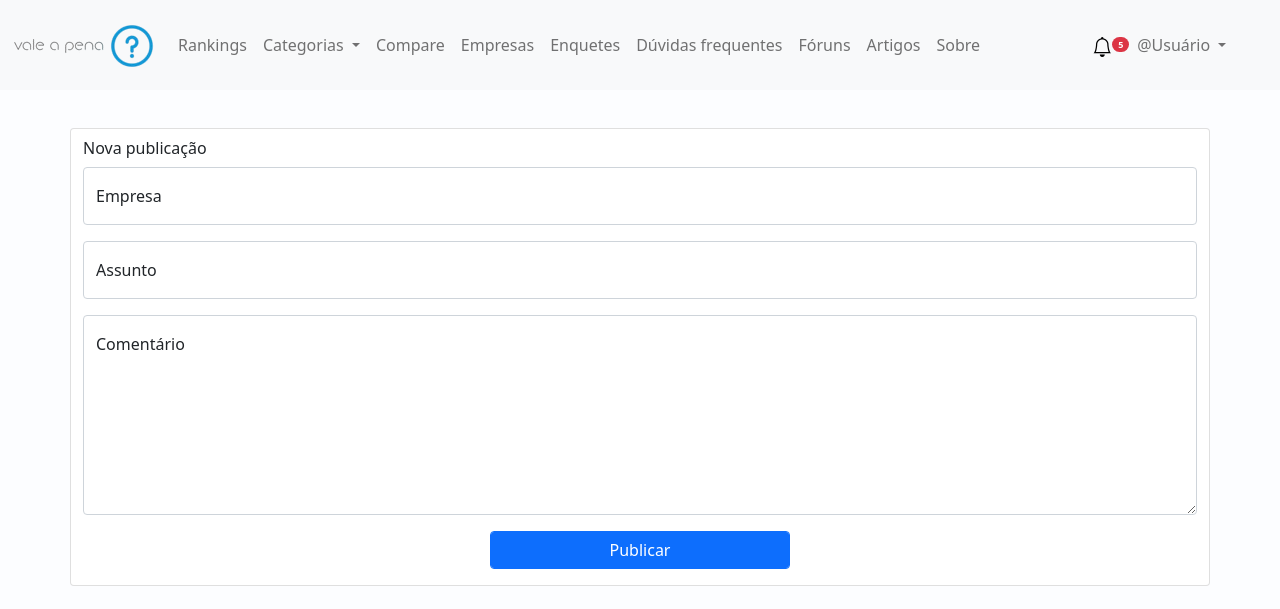
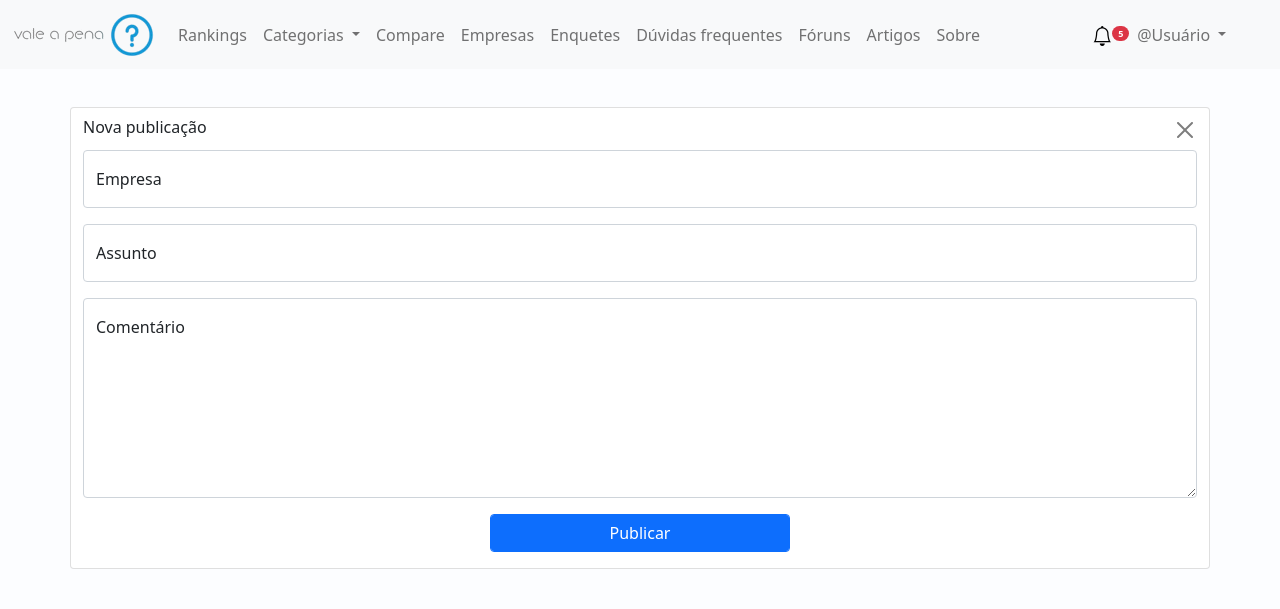
Before and after one commit to wesleystoss/valeapena, a Django app: page /forum/publicar in a window 1280 px wide. Shown: the top 609 px of the page. Run offline with Django 3.2, Linux system fonts and the light colour scheme; some libraries are stand-ins or nearby versions.

Commit message:
FIX: Tira 90px do header

```diff
--- a/paginas/templates/paginas/empresa/avaliacoes.html
+++ b/paginas/templates/paginas/empresa/avaliacoes.html
@@ -9,7 +9,7 @@
                 <a href="?p=Ruins"><button class="btn btn-outline-danger btn-tipo-avaliacao">Ruim</button></a>
                 <a href="?p=Razoáveis"><button class="btn btn-outline-warning btn-tipo-avaliacao">Razoável</button></a>
                 <a href="?p=Boas"><button class="btn btn-outline-success btn-tipo-avaliacao">Boa</button></a>
-                <a href="avaliacoes"><button class="btn btn-outline-info btn-tipo-avaliacao">Todas</button></a>
+                <a href="avaliacoes"><button class="btn btn-outline-secondary btn-tipo-avaliacao">Todas</button></a>
             </div>
             <div class="container card">
                 <h6>Avaliações - <label>{{ tipo_avaliacao}}</label></h6>
--- a/paginas/templates/paginas/forum/publicar.html
+++ b/paginas/templates/paginas/forum/publicar.html
@@ -3,7 +3,9 @@
 {%block 'conteudo'%}
 <main>
     <div class="container card">
-        <h6>Nova publicação</h6>
+        <h6>Nova publicação
+            <a href="/" class="float-end btn-close"></a>
+        </h6>
         <div class="item_card">
             <form action="" class="text-center">
                 <div class="form-floating mb-3">
--- a/templates/parciais/_nav.html
+++ b/templates/parciais/_nav.html
@@ -1,5 +1,5 @@
 {% load static %}
-<nav class="navbar navbar-expand-lg navbar-light bg-light" style="height: 90px;">
+<nav class="navbar navbar-expand-lg navbar-light bg-light" style="height: *90px;">
     <div class="container-fluid">
       <a class="navbar-brand" href="{% url 'index' %}"><img src="{% static 'img/logo_size_semfundo.png'%}"></a>
       <button class="navbar-toggler" type="button" data-bs-toggle="collapse" data-bs-target="#navbarNavDropdown" aria-controls="navbarNavDropdown" aria-expanded="false" aria-label="Toggle navigation">
```
